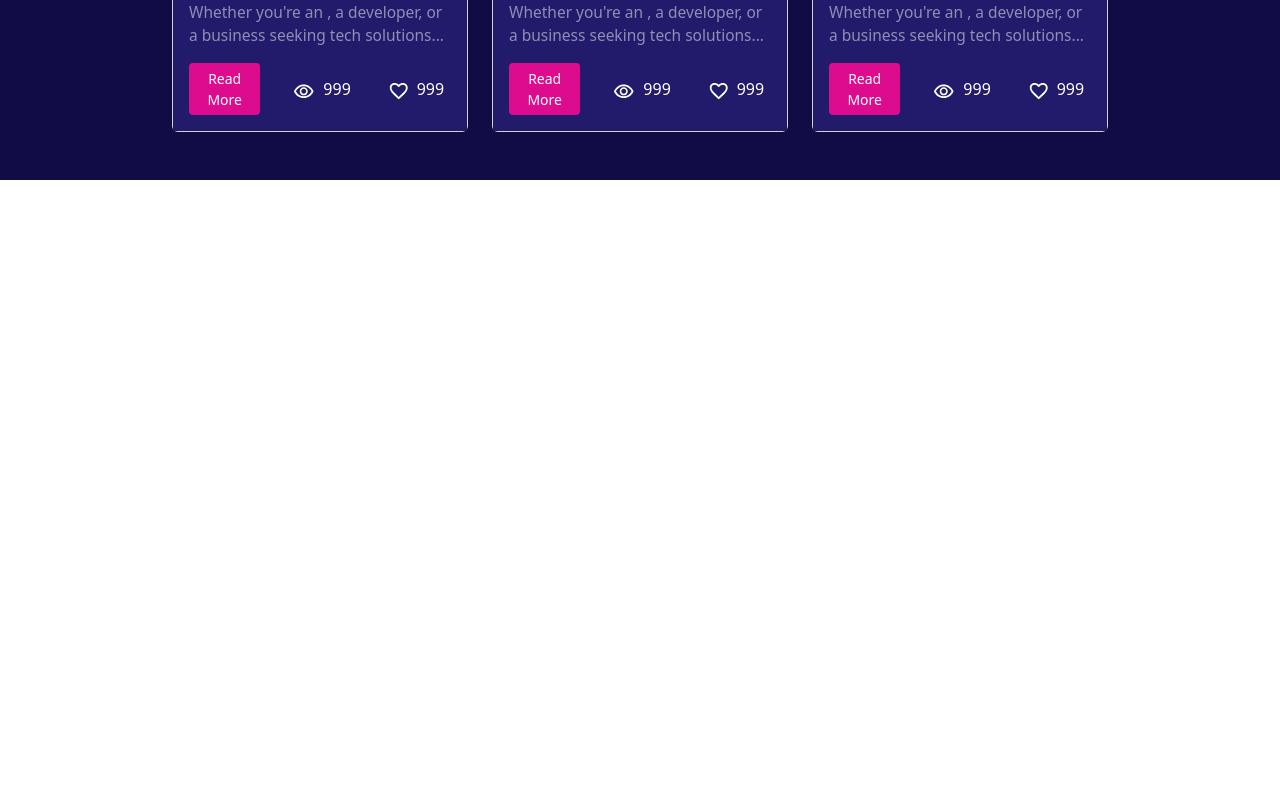
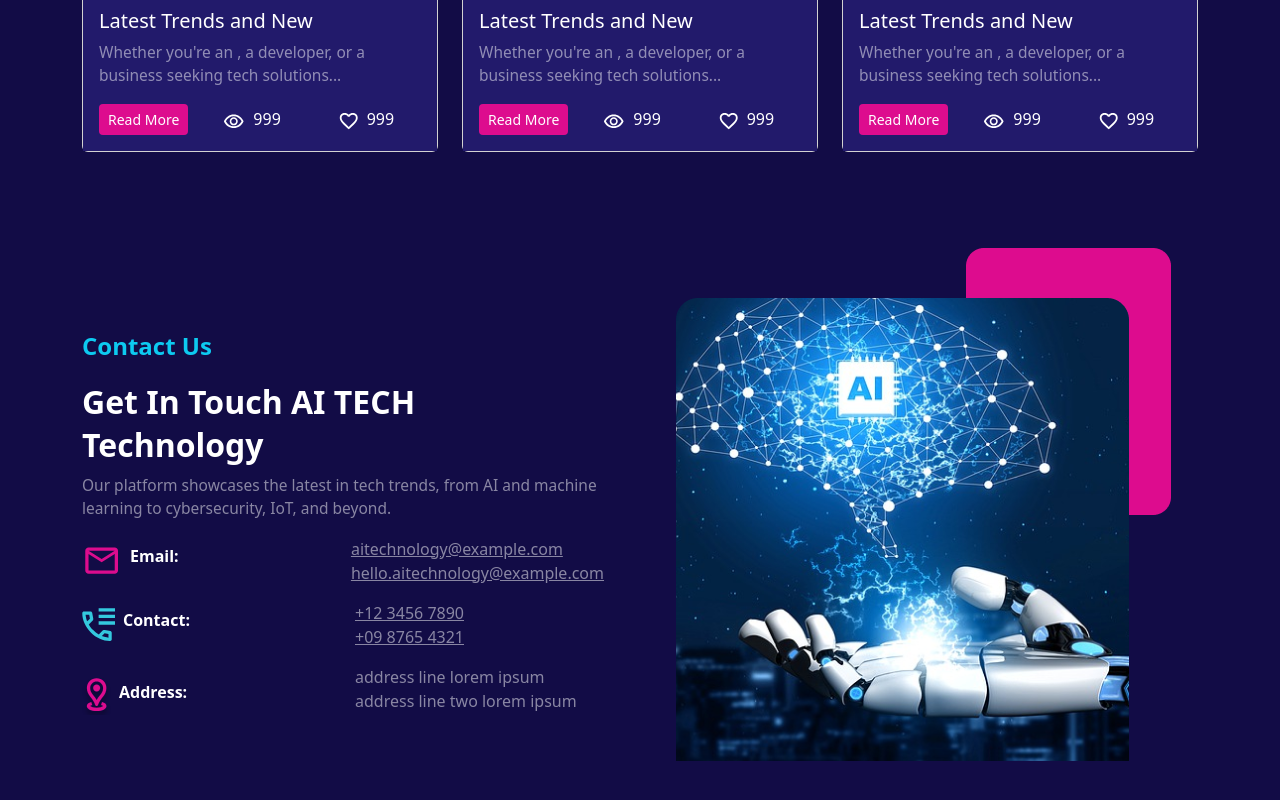
Before and after one commit to Khairul-Islam-1114/Technology-Landing-Page, a React (Create React App) app: page / in a window 1280 px wide. Shown: the part 2121-2921 px from the top of the page. Before the commit the page ends 2301 px from the top, so only its background shows below. Built offline with nearby package versions, Linux system fonts and the light colour scheme.

Commit message:
Contact Page have been added

```diff
--- a/src/App.js
+++ b/src/App.js
@@ -5,6 +5,7 @@ import Home from './pages/Home/Home';
 import About from './pages/About/About';
 import Services from './pages/Services/Services';
 import Blog from './pages/Blogs/Blog';
+import Contact from './pages/Contact/Contact';
 
 
 function App() {
@@ -19,6 +20,8 @@ function App() {
       <Services />
 
       <Blog />
+
+      <Contact />
     </div>
   );
 }
--- a/src/pages/Blogs/Blog.jsx
+++ b/src/pages/Blogs/Blog.jsx
@@ -34,7 +34,7 @@ const Blog = () => {
     }
 
     return (
-        <section className='container py-5 w-75' id='blog'>
+        <section className='container py-5' id='blog'>
             <div>
                 <p className="highlight text-info">Latest Blog</p>
                 <h2 className='text-white'>Tech Stories and Updates!</h2>
--- /dev/null
+++ b/src/pages/Contact/Contact.css
@@ -0,0 +1,18 @@
+@media screen and (max-width: 768px) {
+    h2{
+        font-size: 24px;
+    }
+    .highlight{
+        font-size: 16px !important;
+    }
+    p:not(.highlight){
+        font-size: 14px;
+    }
+    a{
+        font-size: 14px;
+    }
+    .column-1{
+        width: 70%;
+    }
+
+}
--- /dev/null
+++ b/src/pages/Contact/Contact.jsx
@@ -0,0 +1,68 @@
+import React from 'react';
+import './Contact.css'
+import email from '../../assets/images/mail.svg';
+import phone from '../../assets/images/call_log.svg';
+import location from '../../assets/images/distance.svg';
+import AI from '../../assets/images/Right Contact.png';
+
+
+const Contact = () => {
+  return (
+    <section id='contact' className='container py-5'>
+        <div className="row d-flex justify-content-between align-items-center gap-5">
+
+            <div className="col">
+                <p className="highlight text-info">Contact Us</p>
+                <h2 className='text-white'>Get In Touch AI TECH Technology</h2>
+                <p className='text-white-50'>Our platform showcases the latest in tech trends, from AI and machine learning to cybersecurity, IoT, and beyond. </p>
+
+                <div className="row mb-3">
+                    <div className="col d-flex justify-content-start align-items-center gap-2">
+                        <img src={email} alt="mail icon" className="img-fluid" />
+                        <h6 className='text-white'><strong>Email:</strong></h6>
+                    </div>
+                    <div className="col">
+                        <a href="mailto:aitechnology@example.com" className='text-white-50'>aitechnology@example.com</a>
+                        <br />
+                        <a href="mailto:hello.aitechnology@example.com" className='text-white-50'>hello.aitechnology@example.com</a>
+                    </div>
+                </div>
+
+                <div className="row mb-3">
+                    <div className="col d-flex justify-content-start align-items-center gap-2">
+                        <img src={phone} alt="phone icon" className="img-fluid" />
+                        <h6 className='text-white'><strong>Contact:</strong></h6>
+                    </div>
+                    <div className="col">
+                        <a href="tel:+12 3456 7890" className='text-white-50'>+12 3456 7890</a>
+                        <br />
+                        <a href="tel:+09 8765 4321" className='text-white-50'>+09 8765 4321</a>
+                    </div>
+                </div>
+
+                <div className="row">
+                    <div className="col d-flex justify-content-start align-items-center gap-2">
+                        <img src={location} alt="location icon" className="img-fluid" />
+                        <h6 className='text-white'><strong>Address:</strong></h6>
+                    </div>
+                    <div className="col">
+                        <address className='text-white-50'>
+                            address line lorem ipsum
+                            <br />
+                            address line two lorem ipsum
+                        </address>
+                        <p className="text-white-50"></p>
+                    </div>
+                </div>
+            </div>
+
+            <div className="col">
+                <img src={AI} alt="AI"className='img-fluid'/>
+            </div>
+
+        </div>
+    </section>
+  )
+}
+
+export default Contact
--- a/src/pages/Services/Services.jsx
+++ b/src/pages/Services/Services.jsx
@@ -35,7 +35,7 @@ const Services = () => {
     ];
 
   return (
-    <section id='services' className='container w-75 py-5'>
+    <section id='services' className='container py-5'>
 
         <div>
 
```
